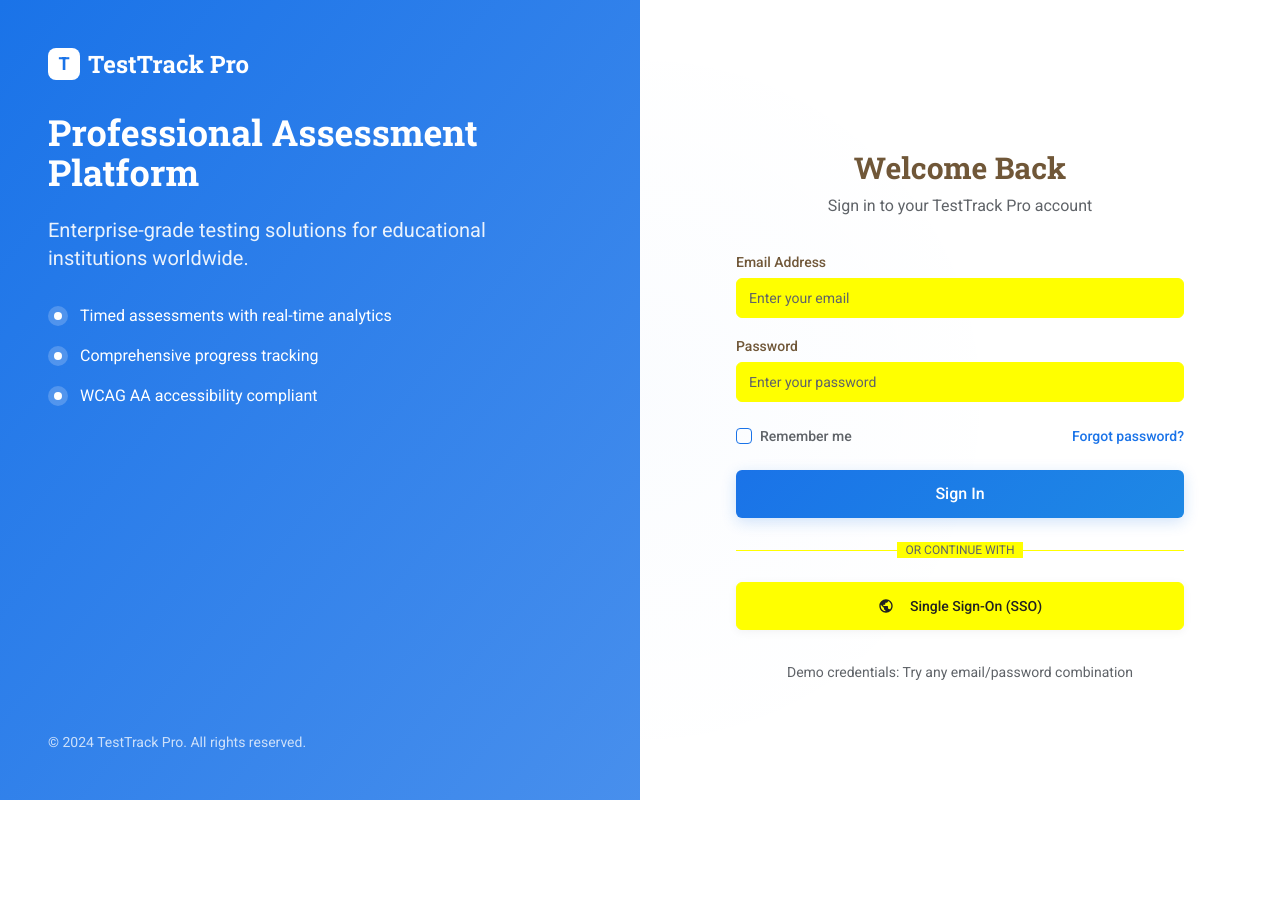
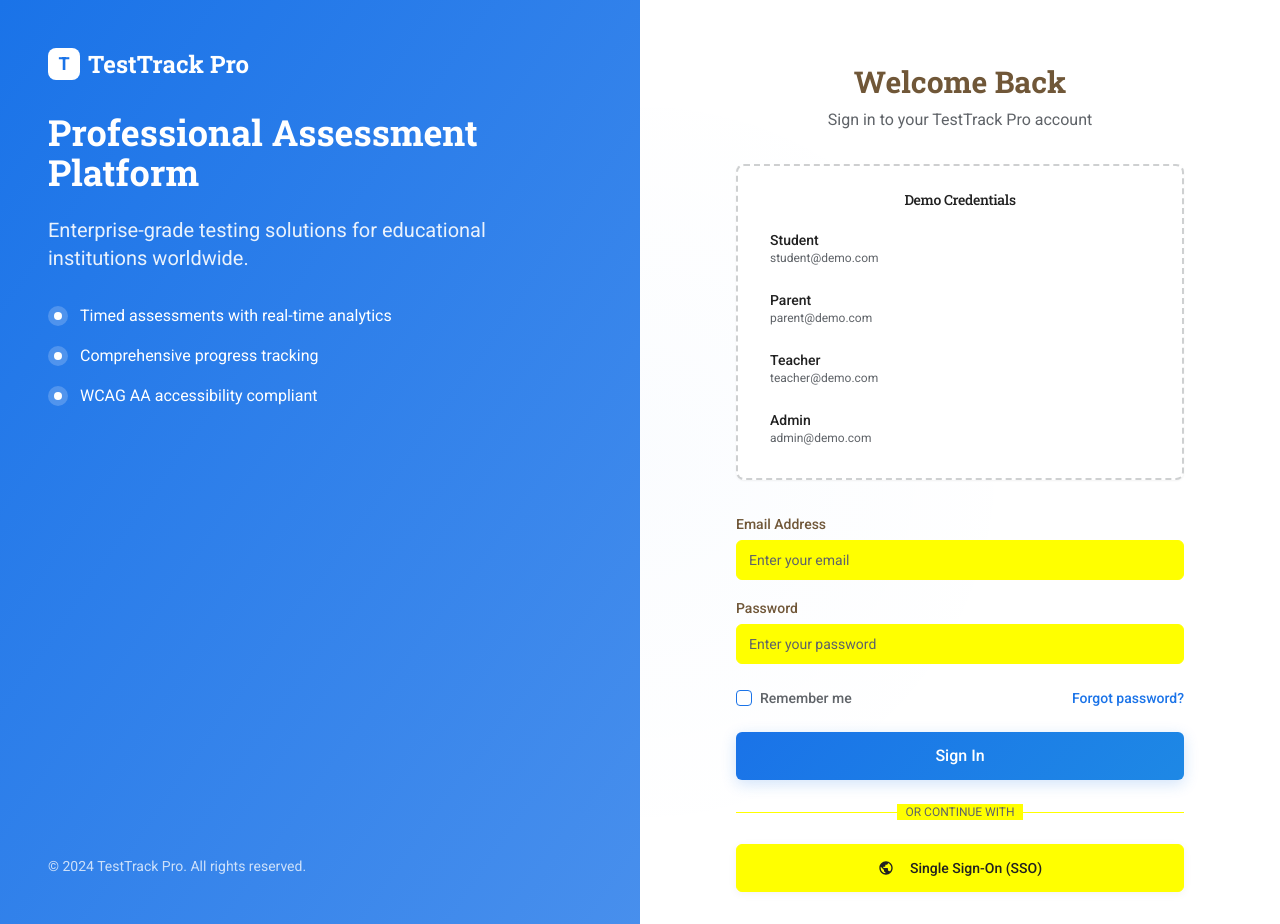
Before and after one commit to balkrishnakelkar/testtrack-pro-analytics, a React (Vite) app: page /login in a window 1280 px wide. Before the commit the page ends 800 px from the top, so only its background shows below. Built offline with nearby package versions, Linux system fonts and the light colour scheme.

Commit message:
Add demo login credentials
Display demo login credentials on the login page for easy access.

```diff
--- a/src/pages/LoginScreen.tsx
+++ b/src/pages/LoginScreen.tsx
@@ -6,6 +6,7 @@ import { Input } from '@/components/ui/input';
 import { Label } from '@/components/ui/label';
 import { Checkbox } from '@/components/ui/checkbox';
 import { Alert, AlertDescription } from '@/components/ui/alert';
+import { Card, CardContent, CardHeader, CardTitle } from '@/components/ui/card';
 import { toast } from '@/hooks/use-toast';
 
 const LoginScreen = () => {
@@ -35,6 +36,18 @@ const LoginScreen = () => {
       title: "SSO Integration",
       description: "Single Sign-On would redirect to your institution's authentication system.",
     });
+  };
+
+  const demoCredentials = [
+    { role: 'Student', email: 'student@demo.com', password: 'password' },
+    { role: 'Parent', email: 'parent@demo.com', password: 'password' },
+    { role: 'Teacher', email: 'teacher@demo.com', password: 'password' },
+    { role: 'Admin', email: 'admin@demo.com', password: 'password' },
+  ];
+
+  const handleDemoLogin = (demoEmail: string, demoPassword: string) => {
+    setEmail(demoEmail);
+    setPassword(demoPassword);
   };
 
   return (
@@ -106,6 +119,32 @@ const LoginScreen = () => {
               Sign in to your TestTrack Pro account
             </p>
           </div>
+
+          {/* Demo Credentials Card */}
+          <Card className="border-dashed border-2 border-muted-foreground/30">
+            <CardHeader className="pb-3">
+              <CardTitle className="text-sm font-medium text-center">Demo Credentials</CardTitle>
+            </CardHeader>
+            <CardContent className="space-y-2">
+              {demoCredentials.map((demo) => (
+                <button
+                  key={demo.role}
+                  onClick={() => handleDemoLogin(demo.email, demo.password)}
+                  className="w-full text-left p-2 rounded-md hover:bg-muted/50 transition-colors group"
+                >
+                  <div className="flex justify-between items-center">
+                    <div>
+                      <div className="text-sm font-medium">{demo.role}</div>
+                      <div className="text-xs text-muted-foreground">{demo.email}</div>
+                    </div>
+                    <div className="text-xs text-muted-foreground opacity-0 group-hover:opacity-100 transition-opacity">
+                      Click to use
+                    </div>
+                  </div>
+                </button>
+              ))}
+            </CardContent>
+          </Card>
 
           {error && (
             <Alert className="border-destructive/50 text-destructive">
@@ -206,10 +245,6 @@ const LoginScreen = () => {
               Single Sign-On (SSO)
             </Button>
           </form>
-
-          <p className="text-center text-sm text-muted-foreground">
-            Demo credentials: Try any email/password combination
-          </p>
         </div>
       </div>
     </div>
```
